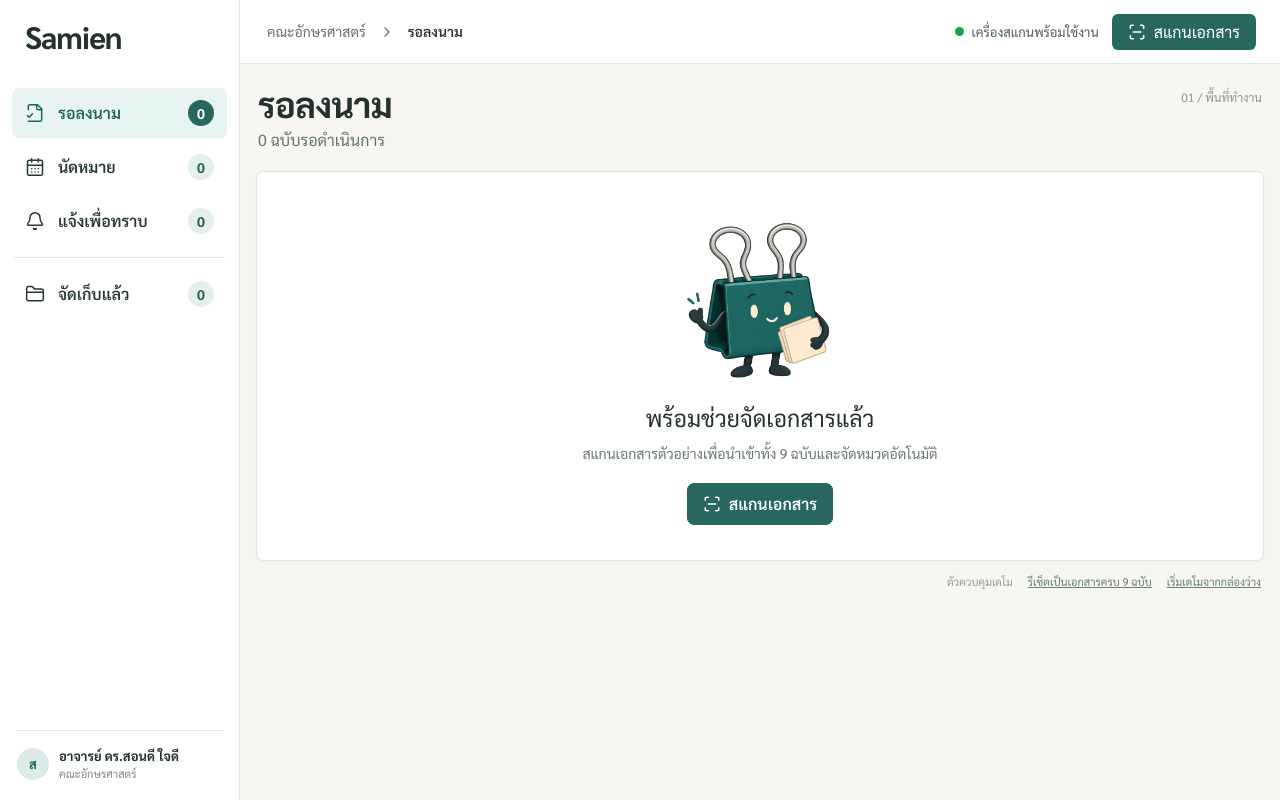
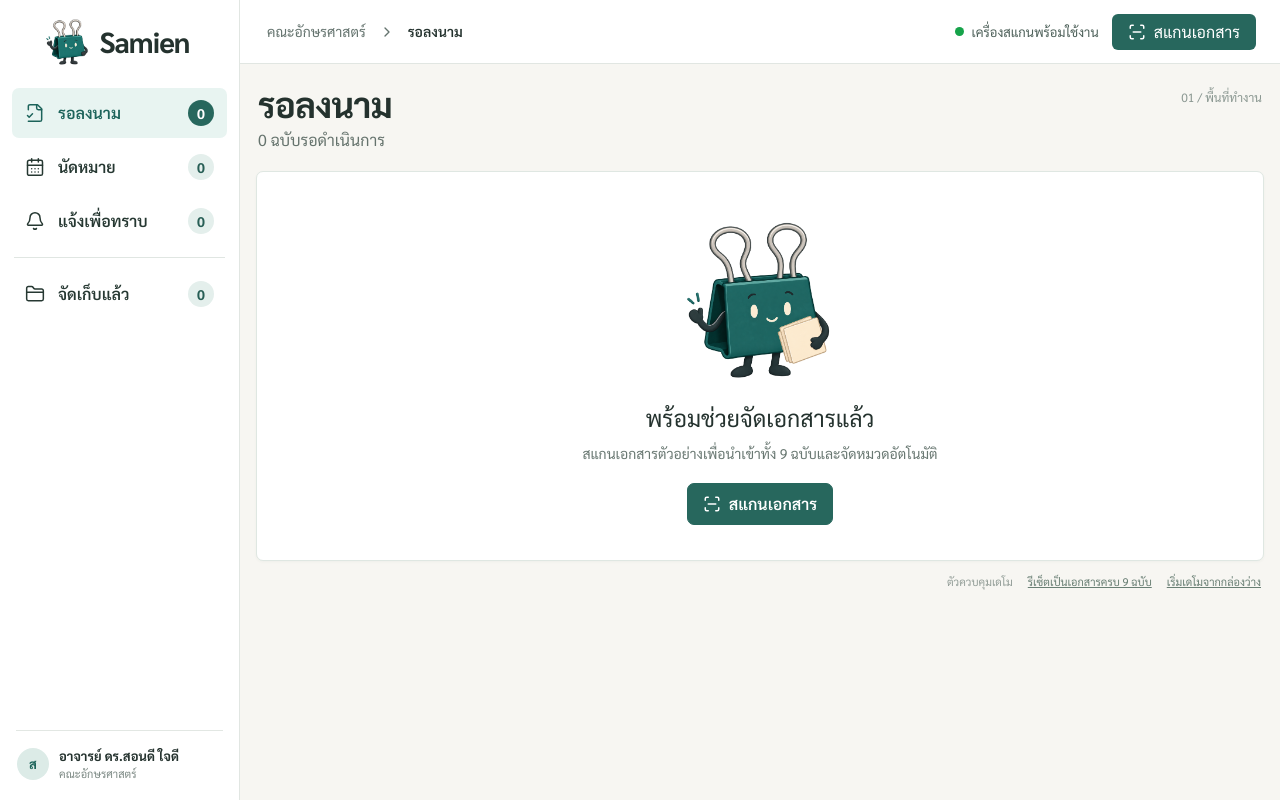
Before and after one commit to sunnieWL/Samien, a React (Vite) app: page / in a window 1280 px wide. Built offline with nearby package versions, Linux system fonts and the light colour scheme; the HTML template or start-up script is replaced by a standard one.

Commit message:
Add samien mascot

```diff
--- a/src/App.tsx
+++ b/src/App.tsx
@@ -58,7 +58,7 @@ function Sidebar({ section, setSection, records, collapsed, setCollapsed }: { se
   return <>
     {collapsed && <button className="mobile-scrim" aria-label="ปิดเมนู" onClick={() => setCollapsed(false)} />}
     <aside className={`sidebar ${collapsed ? 'sidebar-open' : ''}`}>
-      <div className="brand"><span>Samien</span><small>เอกสารเป็นเรื่องง่าย<br />ให้คุณได้สอนอย่างสบายใจ</small></div>
+      <div className="brand"><img src={`${import.meta.env.BASE_URL}mascot/brand.png`} alt="" width="50" height="50" /><div><span>Samien</span><small>เอกสารเป็นเรื่องง่าย<br />ให้คุณได้สอนอย่างสบายใจ</small></div></div>
       <nav aria-label="เมนูหลัก">{items.map((item, i) => <button key={item.id} className={`nav-item ${section === item.id ? 'active' : ''} ${i === 3 ? 'nav-separated' : ''}`} onClick={() => { setSection(item.id); setCollapsed(false) }}><item.icon size={20} strokeWidth={1.8} /><span>{item.label}</span><span className="nav-count">{item.count}</span></button>)}</nav>
       <div className="sidebar-user"><div className="avatar">ส</div><div><strong>อาจารย์ ดร.สอนดี ใจดี</strong><small>คณะอักษรศาสตร์</small></div></div>
       <button type="button" className="profile-trigger" aria-label="เปิดตั้งค่าโปรไฟล์" onClick={() => { setCollapsed(false); setProfileOpen(true) }} />
--- a/src/index.css
+++ b/src/index.css
@@ -124,3 +124,9 @@
   .scan-dialog .scan-mascot { --samien-mascot-size: 120px; }
   .conflict-with-mascot .samien-mascot { --samien-mascot-size: 56px; }
 }
+
+/* Compact brand portrait: the mascot stays decorative and never displaces navigation. */
+.brand { display: flex; align-items: center; justify-content: center; gap: 8px; min-height: 84px; padding: 17px 16px 17px 8px; }
+.brand img { display: block; width: 50px; height: 50px; flex: none; object-fit: contain; }
+.brand > div { min-width: 0; }
+.brand span { font-size: 29px; }
```
Also changed, not shown: public/mascot/brand.png (added).
